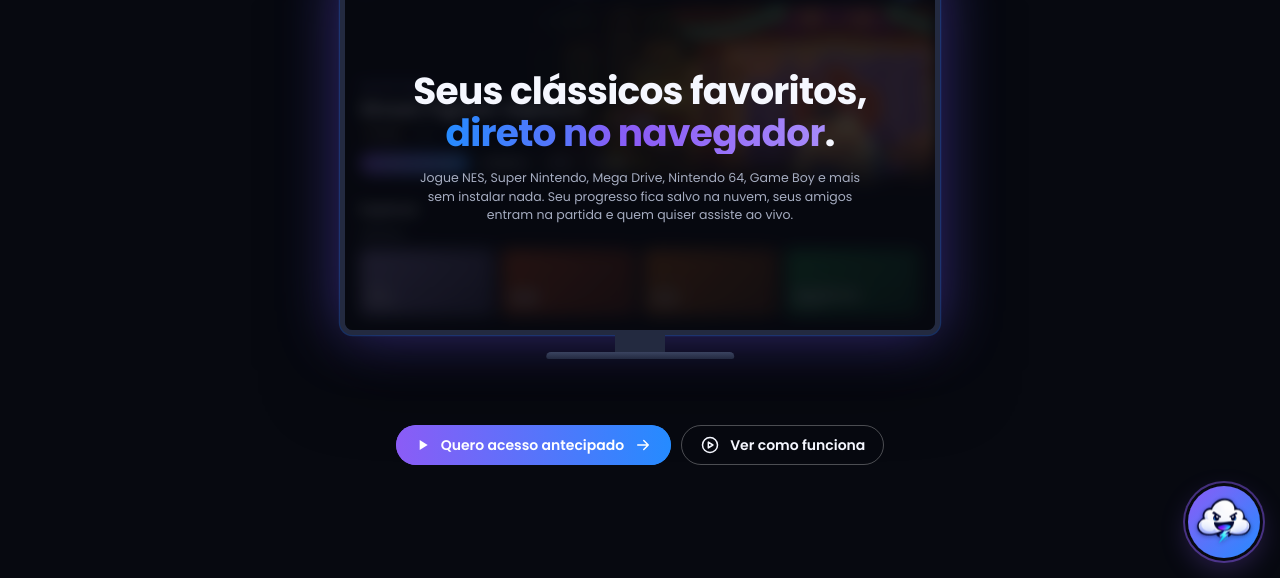
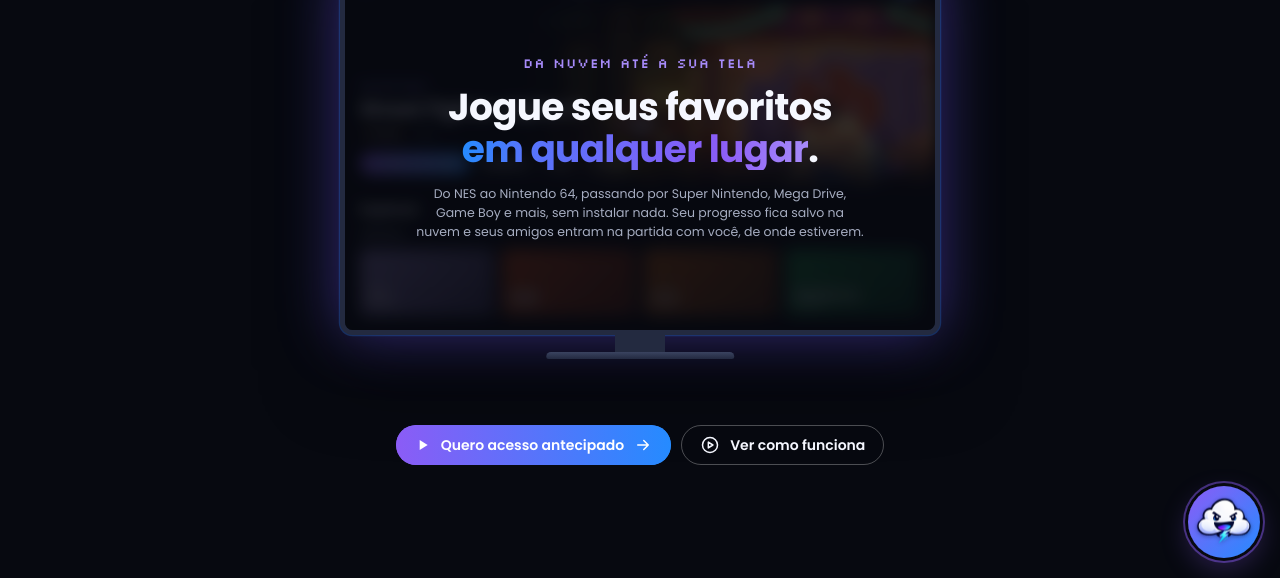
Before and after one commit to id0ubl3g/cloudly-game-landing-page, a plain HTML site: page index.html in a window 1280 px wide. Shown: the part 222-800 px from the top of the page. Drawn offline with Linux system fonts and the light colour scheme.

Commit message:
feat: change the hero headline and add the slogan

```diff
--- a/index.html
+++ b/index.html
@@ -3,10 +3,10 @@
   <head>
     <meta charset="UTF-8" />
     <meta name="viewport" content="width=device-width, initial-scale=1.0" />
-    <title>Cloudly Game · Clássicos no navegador</title>
+    <title>Cloudly Game · Da nuvem até a sua tela</title>
     <meta name="description" content="Jogue clássicos de NES, Super Nintendo, Mega Drive, Nintendo 64, Game Boy e mais direto no navegador. Garanta seu acesso antecipado ao Cloudly Game." />
     <meta name="theme-color" content="#070910" />
-    <meta property="og:title" content="Cloudly Game · Clássicos no navegador" />
+    <meta property="og:title" content="Cloudly Game · Da nuvem até a sua tela" />
     <meta property="og:description" content="Sem instalar nada: jogue, salve na nuvem, chame os amigos e transmita ao vivo. Garanta seu acesso antecipado." />
     <meta property="og:image" content="assets/logo.png" />
     <link rel="icon" type="image/png" href="assets/favicon.png" />
@@ -104,7 +104,7 @@
     <main id="topo">
       <section class="hero" id="abertura">
         <div class="hero-main">
-          <h1 class="visually-hidden">Seus clássicos favoritos, direto no navegador.</h1>
+          <h1 class="visually-hidden">Jogue seus favoritos em qualquer lugar. Da nuvem até a sua tela.</h1>
 
           <!-- Drawn at 480px wide and zoomed, so the screen keeps its proportions -->
           <div class="hero-stage">
@@ -147,8 +147,9 @@
 
                 <!-- Opening scene: the headline writes itself on the screen, word by word -->
                 <div class="app-intro">
-                  <p class="app-intro-title"><span class="app-word" style="--i: 0">Seus</span> <span class="app-word" style="--i: 1">clássicos</span> <span class="app-word" style="--i: 2">favoritos,</span><br /><span class="app-word is-accent" style="--i: 3">direto</span> <span class="app-word is-accent" style="--i: 4">no</span> <span class="app-word is-accent" style="--i: 5">navegador</span><span class="app-word" style="--i: 6">.</span></p>
-                  <p class="app-intro-lead">Jogue NES, Super Nintendo, Mega Drive, Nintendo 64, Game Boy e mais sem instalar nada. Seu progresso fica salvo na nuvem, seus amigos entram na partida e quem quiser assiste ao vivo.</p>
+                  <span class="app-intro-slogan">Da nuvem até a sua tela</span>
+                  <p class="app-intro-title"><span class="app-word" style="--i: 0">Jogue</span> <span class="app-word" style="--i: 1">seus</span> <span class="app-word" style="--i: 2">favoritos</span><br /><span class="app-word is-accent" style="--i: 3">em</span> <span class="app-word is-accent" style="--i: 4">qualquer</span> <span class="app-word is-accent" style="--i: 5">lugar</span><span class="app-word" style="--i: 6">.</span></p>
+                  <p class="app-intro-lead">Do NES ao Nintendo 64, passando por Super Nintendo, Mega Drive, Game Boy e mais, sem instalar nada. Seu progresso fica salvo na nuvem e seus amigos entram na partida com você, de onde estiverem.</p>
                 </div>
 
                 <!-- Then the consoles, each one a bubble that pops on the screen -->
--- a/styles.css
+++ b/styles.css
@@ -408,6 +408,8 @@ a { color: var(--accent-soft); }
 .app-window[data-step='outro'] .app-outro,
 .app-window[data-step='devices'] .app-tagline { opacity: 1; }
 
+.app-intro-slogan { margin-bottom: 10px; color: var(--accent-soft); font-family: var(--font-pixel); font-size: 11px; letter-spacing: 0.06em; }
+
 .app-intro-title { margin: 0; font-size: 30px; font-weight: 700; line-height: 1.12; letter-spacing: -0.02em; }
 
 .app-word { display: inline-block; }
@@ -428,6 +430,8 @@ a { color: var(--accent-soft); }
 .app-window[data-step='intro'] .app-word { animation: app-word 0.7s cubic-bezier(0.2, 0.7, 0.2, 1) calc(0.2s + var(--i) * 0.2s) both; }
 
 .app-window[data-step='intro'] .app-intro-lead { animation: app-word 0.8s ease 1.8s both; }
+
+.app-window[data-step='intro'] .app-intro-slogan { animation: app-word 0.7s ease both; }
 
 @keyframes app-word { from { opacity: 0; filter: blur(6px); transform: translateY(14px); } }
 
@@ -1634,7 +1638,7 @@ input[aria-invalid='true'] { border-color: var(--danger); }
 @media (prefers-reduced-motion: reduce) {
   html { scroll-behavior: auto; }
   .reveal { opacity: 1; transform: none; transition: none; }
-  .onair-dot, .app-feature, .app-bubble-shell, .app-bubble-burst, .app-bubble-console, .app-word, .app-intro-lead, .app-caret, .app-play-shot, .app-loader-halo, .app-loader-cloud, .app-bolt, .help-launcher img, .help-message, .help-message.is-typing span, .help-suggestions, .help-faq, .modal[open] { animation: none; }
+  .onair-dot, .app-feature, .app-bubble-shell, .app-bubble-burst, .app-bubble-console, .app-word, .app-intro-slogan, .app-intro-lead, .app-caret, .app-play-shot, .app-loader-halo, .app-loader-cloud, .app-bolt, .help-launcher img, .help-message, .help-message.is-typing span, .help-suggestions, .help-faq, .modal[open] { animation: none; }
 }
 
 /* Layout breakpoints */
```
